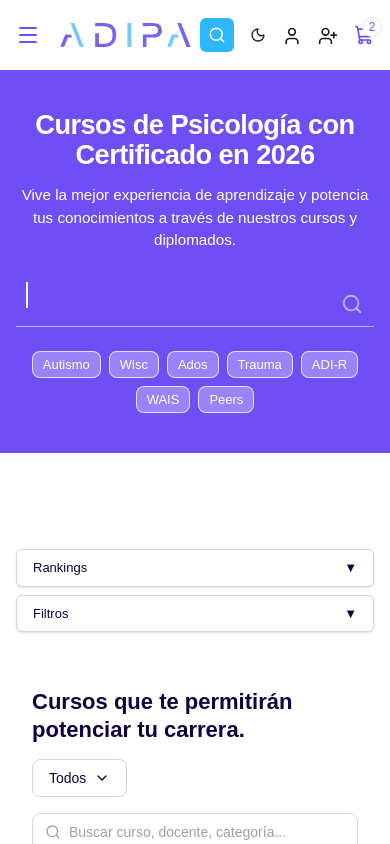
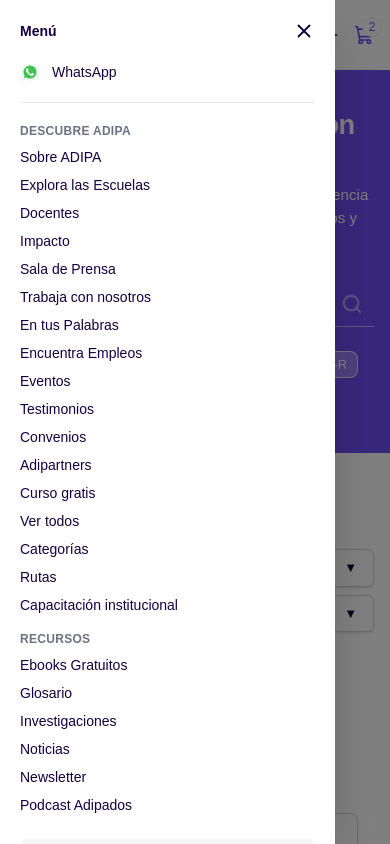
Before and after one commit to jctrejosi/adipa_landing, a Next.js app: page / in a window 390 px wide. Both pictures are taken after a click on the button 28 px from the left and 35 px from the top of the page. Shown: the top 844 px of the page. Built offline with nearby package versions, Linux system fonts and the light colour scheme.

Commit message:
Fix navbar

```diff
--- a/app/components/Navbar/index.tsx
+++ b/app/components/Navbar/index.tsx
@@ -1,28 +1,35 @@
 "use client";
 
-import { ChevronDown } from "lucide-react";
+import { ChevronDown, X } from "lucide-react";
 import { Dropdown } from "../Dropdown";
 import { discoverSections, resourcesSections } from "./data";
 
 type Props = {
   iconWhatsapp: string;
+  mobileOpen?: boolean;
+  onClose?: () => void;
 };
 
-export const Navbar = ({ iconWhatsapp }: Props) => {
+export const Navbar = ({
+  iconWhatsapp,
+  mobileOpen = false,
+  onClose,
+}: Props) => {
   return (
-    <div className="flex items-center justify-start w-full px-[var(--navbar-padding-x,40px)] py-[var(--navbar-padding-y,15px)] bg-[var(--navbar-bg,#fff)] dark:bg-gray-900 text-[var(--navbar-font-size,14px)] font-[var(--font-family,inherit)]">
-      {/* left */}
-      <div className="flex items-center mr-[100px]">
-        <button className="text-[#25d366] dark:text-[#25d366]">
-          <img src={iconWhatsapp} alt="WhatsApp Icon" className="w-5 h-5" />
+    <>
+      {/* desktop */}
+      <div className="hidden w-full items-center justify-start bg-[var(--navbar-bg,#fff)] px-[var(--navbar-padding-x,40px)] py-[var(--navbar-padding-y,15px)] text-[var(--navbar-font-size,14px)] font-[var(--font-family,inherit)] dark:bg-gray-900 lg:flex">
+        <div className="mr-[100px] flex items-center">
+          <button type="button" className="text-[#25d366] dark:text-[#25d366]">
+            <img src={iconWhatsapp} alt="WhatsApp Icon" className="h-5 w-5" />
           </button>
 
-        <span className="w-px h-5 bg-black dark:bg-gray-600 mx-[10px]" />
+          <span className="mx-[10px] h-5 w-px bg-black dark:bg-gray-600" />
 
           <Dropdown
             variant="mega"
             trigger={
-            <button className="flex items-center gap-[6px] text-[#3a3a3a] dark:text-gray-300 font-medium text-[14px]">
+              <button className="flex items-center gap-[6px] text-[14px] font-medium text-[#3a3a3a] dark:text-gray-300">
                 Descubre ADIPA
                 <ChevronDown size={14} />
               </button>
@@ -31,11 +38,10 @@
           />
         </div>
 
-      {/* right */}
         <nav className="flex items-center gap-[22px]">
           <Dropdown
             trigger={
-            <span className="flex items-center cursor-pointer text-[14px] text-[var(--link-color,#3a3a3a)] dark:text-gray-300 hover:text-black dark:hover:text-white">
+              <span className="flex cursor-pointer items-center text-[14px] text-[var(--link-color,#3a3a3a)] hover:text-black dark:text-gray-300 dark:hover:text-white">
                 Recursos <ChevronDown size={12} />
               </span>
             }
@@ -43,39 +49,178 @@
           />
 
           <div className="relative flex items-center">
-          <span className="absolute -top-3 right-0 text-[10px] font-semibold px-[7px] py-[2px] rounded bg-[#704efd] text-white leading-none">
+            <span className="absolute -top-3 right-0 rounded bg-[#704efd] px-[7px] py-[2px] text-[10px] font-semibold leading-none text-white">
               Gratis
             </span>
-          <span className="flex items-center cursor-pointer text-[14px] text-[var(--link-color,#3a3a3a)] dark:text-gray-300 hover:text-black dark:hover:text-white">
+            <span className="flex cursor-pointer items-center text-[14px] text-[var(--link-color,#3a3a3a)] hover:text-black dark:text-gray-300 dark:hover:text-white">
               Seminarios
             </span>
           </div>
 
           <div className="relative flex items-center">
-          <span className="absolute -top-3 right-0 text-[10px] font-semibold px-[7px] py-[2px] rounded bg-[#FF017C] text-white leading-none">
+            <span className="absolute -top-3 right-0 rounded bg-[#FF017C] px-[7px] py-[2px] text-[10px] font-semibold leading-none text-white">
               Nuevo
             </span>
-          <span className="flex items-center cursor-pointer text-[14px] font-semibold text-[var(--link-color,#3a3a3a)] dark:text-gray-300 hover:text-black dark:hover:text-white">
+            <span className="flex cursor-pointer items-center text-[14px] font-semibold text-[var(--link-color,#3a3a3a)] hover:text-black dark:text-gray-300 dark:hover:text-white">
               Congreso
             </span>
           </div>
 
-        <span className="cursor-pointer text-[14px] text-[var(--link-color,#3a3a3a)] dark:text-gray-300 hover:text-black dark:hover:text-white">
+          <span className="cursor-pointer text-[14px] text-[var(--link-color,#3a3a3a)] hover:text-black dark:text-gray-300 dark:hover:text-white">
             Especializaciones
           </span>
-        <span className="cursor-pointer text-[14px] text-[var(--link-color,#3a3a3a)] dark:text-gray-300 hover:text-black dark:hover:text-white">
+          <span className="cursor-pointer text-[14px] text-[var(--link-color,#3a3a3a)] hover:text-black dark:text-gray-300 dark:hover:text-white">
             Acreditaciones
           </span>
-        <span className="cursor-pointer text-[14px] text-[var(--link-color,#3a3a3a)] dark:text-gray-300 hover:text-black dark:hover:text-white">
+          <span className="cursor-pointer text-[14px] text-[var(--link-color,#3a3a3a)] hover:text-black dark:text-gray-300 dark:hover:text-white">
             Sesiones Magistrales
           </span>
-        <span className="cursor-pointer text-[14px] text-[var(--link-color,#3a3a3a)] dark:text-gray-300 hover:text-black dark:hover:text-white">
+          <span className="cursor-pointer text-[14px] text-[var(--link-color,#3a3a3a)] hover:text-black dark:text-gray-300 dark:hover:text-white">
             Diplomados
           </span>
-        <span className="cursor-pointer text-[14px] font-semibold text-[var(--link-color,#3a3a3a)] dark:text-gray-300 hover:text-black dark:hover:text-white">
+          <span className="cursor-pointer text-[14px] font-semibold text-[var(--link-color,#3a3a3a)] hover:text-black dark:text-gray-300 dark:hover:text-white">
             Cursos
           </span>
         </nav>
       </div>
+
+      {/* mobile drawer */}
+      {mobileOpen && (
+        <div className="fixed inset-0 z-50 lg:hidden">
+          <button
+            type="button"
+            className="absolute inset-0 bg-black/50"
+            onClick={onClose}
+            aria-label="Cerrar menú"
+          />
+
+          <div className="absolute left-0 top-0 h-full w-[86%] max-w-sm overflow-y-auto bg-white p-5 shadow-2xl dark:bg-gray-900">
+            <div className="mb-5 flex items-center justify-between">
+              <span className="text-sm font-semibold text-[#13013f] dark:text-gray-100">
+                Menú
+              </span>
+
+              <button
+                type="button"
+                onClick={onClose}
+                className="text-[#13013f] dark:text-gray-100"
+                aria-label="Cerrar"
+              >
+                <X size={22} />
+              </button>
+            </div>
+
+            <div className="flex items-center gap-3">
+              <button type="button" className="text-[#25d366]">
+                <img
+                  src={iconWhatsapp}
+                  alt="WhatsApp Icon"
+                  className="h-5 w-5"
+                />
+              </button>
+              <span className="text-sm text-[#13013f] dark:text-gray-300">
+                WhatsApp
+              </span>
+            </div>
+
+            <div className="my-5 h-px bg-gray-200 dark:bg-gray-700" />
+
+            <div className="space-y-4">
+              <div>
+                <p className="mb-2 text-xs font-semibold uppercase tracking-wide text-gray-500 dark:text-gray-400">
+                  Descubre ADIPA
+                </p>
+                <div className="space-y-2">
+                  {discoverSections.flatMap((section) =>
+                    section.items.map((item) => (
+                      <a
+                        key={item.label}
+                        href={item.href}
+                        className="block text-sm text-[#13013f] hover:text-[#704efd] dark:text-gray-200 dark:hover:text-white"
+                        onClick={onClose}
+                      >
+                        {item.label}
+                      </a>
+                    ))
+                  )}
+                </div>
+              </div>
+
+              <div>
+                <p className="mb-2 text-xs font-semibold uppercase tracking-wide text-gray-500 dark:text-gray-400">
+                  Recursos
+                </p>
+                <div className="space-y-2">
+                  {resourcesSections.flatMap((section) =>
+                    section.items.map((item) => (
+                      <a
+                        key={item.label}
+                        href={item.href}
+                        className="block text-sm text-[#13013f] hover:text-[#704efd] dark:text-gray-200 dark:hover:text-white"
+                        onClick={onClose}
+                      >
+                        {item.label}
+                      </a>
+                    ))
+                  )}
+                </div>
+              </div>
+
+              <div className="grid grid-cols-1 gap-2 pt-2">
+                <a
+                  href="#"
+                  className="rounded-lg bg-gray-100 px-4 py-3 text-sm font-medium text-[#13013f] dark:bg-gray-800 dark:text-gray-100"
+                  onClick={onClose}
+                >
+                  Seminarios
+                </a>
+                <a
+                  href="#"
+                  className="rounded-lg bg-gray-100 px-4 py-3 text-sm font-medium text-[#13013f] dark:bg-gray-800 dark:text-gray-100"
+                  onClick={onClose}
+                >
+                  Congreso
+                </a>
+                <a
+                  href="#"
+                  className="rounded-lg bg-gray-100 px-4 py-3 text-sm font-medium text-[#13013f] dark:bg-gray-800 dark:text-gray-100"
+                  onClick={onClose}
+                >
+                  Especializaciones
+                </a>
+                <a
+                  href="#"
+                  className="rounded-lg bg-gray-100 px-4 py-3 text-sm font-medium text-[#13013f] dark:bg-gray-800 dark:text-gray-100"
+                  onClick={onClose}
+                >
+                  Acreditaciones
+                </a>
+                <a
+                  href="#"
+                  className="rounded-lg bg-gray-100 px-4 py-3 text-sm font-medium text-[#13013f] dark:bg-gray-800 dark:text-gray-100"
+                  onClick={onClose}
+                >
+                  Sesiones Magistrales
+                </a>
+                <a
+                  href="#"
+                  className="rounded-lg bg-gray-100 px-4 py-3 text-sm font-medium text-[#13013f] dark:bg-gray-800 dark:text-gray-100"
+                  onClick={onClose}
+                >
+                  Diplomados
+                </a>
+                <a
+                  href="#"
+                  className="rounded-lg bg-gray-100 px-4 py-3 text-sm font-semibold text-[#13013f] dark:bg-gray-800 dark:text-gray-100"
+                  onClick={onClose}
+                >
+                  Cursos
+                </a>
+              </div>
+            </div>
+          </div>
+        </div>
+      )}
+    </>
   );
 };
--- a/app/page.tsx
+++ b/app/page.tsx
@@ -15,6 +15,7 @@
 
 export const Home = () => {
   const [search, setSearch] = useState("");
+  const [isMenuOpen, setIsMenuOpen] = useState(false);
   const [filtersState, setFiltersState] = useState({
     ranking: "*",
     filters: {},
@@ -33,11 +34,14 @@
         onRegister={() => console.log("register")}
         onCartClick={() => console.log("cart")}
         cartCount={2}
+        onMenu={() => setIsMenuOpen(true)}
       />
 
-      <div className="hidden lg:block">
-        <Navbar iconWhatsapp="/assets/icons-whatsapp.svg" />
-      </div>
+      <Navbar
+        iconWhatsapp="/assets/icons-whatsapp.svg"
+        mobileOpen={isMenuOpen}
+        onClose={() => setIsMenuOpen(false)}
+      />
 
       <HeroSearch onSearch={setSearch} />
 
```
Lines whose indentation alone changed are shown as unchanged.
